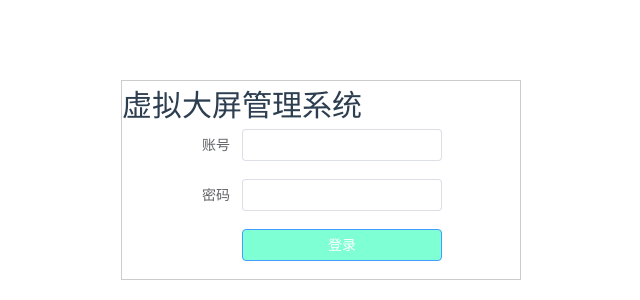
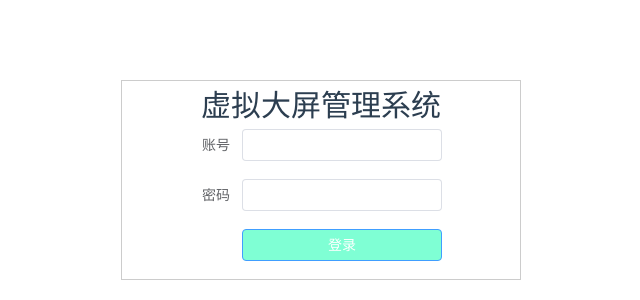
Before and after one commit to Mar1121/big-screen-web, a Vue app: page /login in a window 1280 px wide. Shown: the part 220-520 px from the top of the page, without its empty margins (319-959 px from the left). Built offline with nearby package versions, Linux system fonts and the light colour scheme.

Commit message:
配置代理服务器

```diff
--- a/src/pages/login/index.vue
+++ b/src/pages/login/index.vue
@@ -92,6 +92,10 @@ const submitForm = (formEl) => {
     margin: auto;
 }
 
+.el-form h1 {
+    text-align: center;
+}
+
 .button-sub {
     width: 200px;
     background-color: aquamarine;
--- a/src/utils/request.js
+++ b/src/utils/request.js
@@ -7,7 +7,6 @@ let http = axios.create({
     headers: {
         "Content-Type": "application/json;charset=utf-8"
     }
-
 })
 
 // 请求拦截器
--- a/vite.config.js
+++ b/vite.config.js
@@ -58,7 +58,9 @@ export default defineConfig((config) => {
       proxy: {
         '/api': {
           target: env.VITE_APP_BASEURL,
-          rewrite: (path) => path.replace(/^\/api/, '')
+          rewrite: (path) => path.replace(/^\/api/, ''),
+          // 跨域配置
+          changeOrigin: true
         }
       }
     }
```
